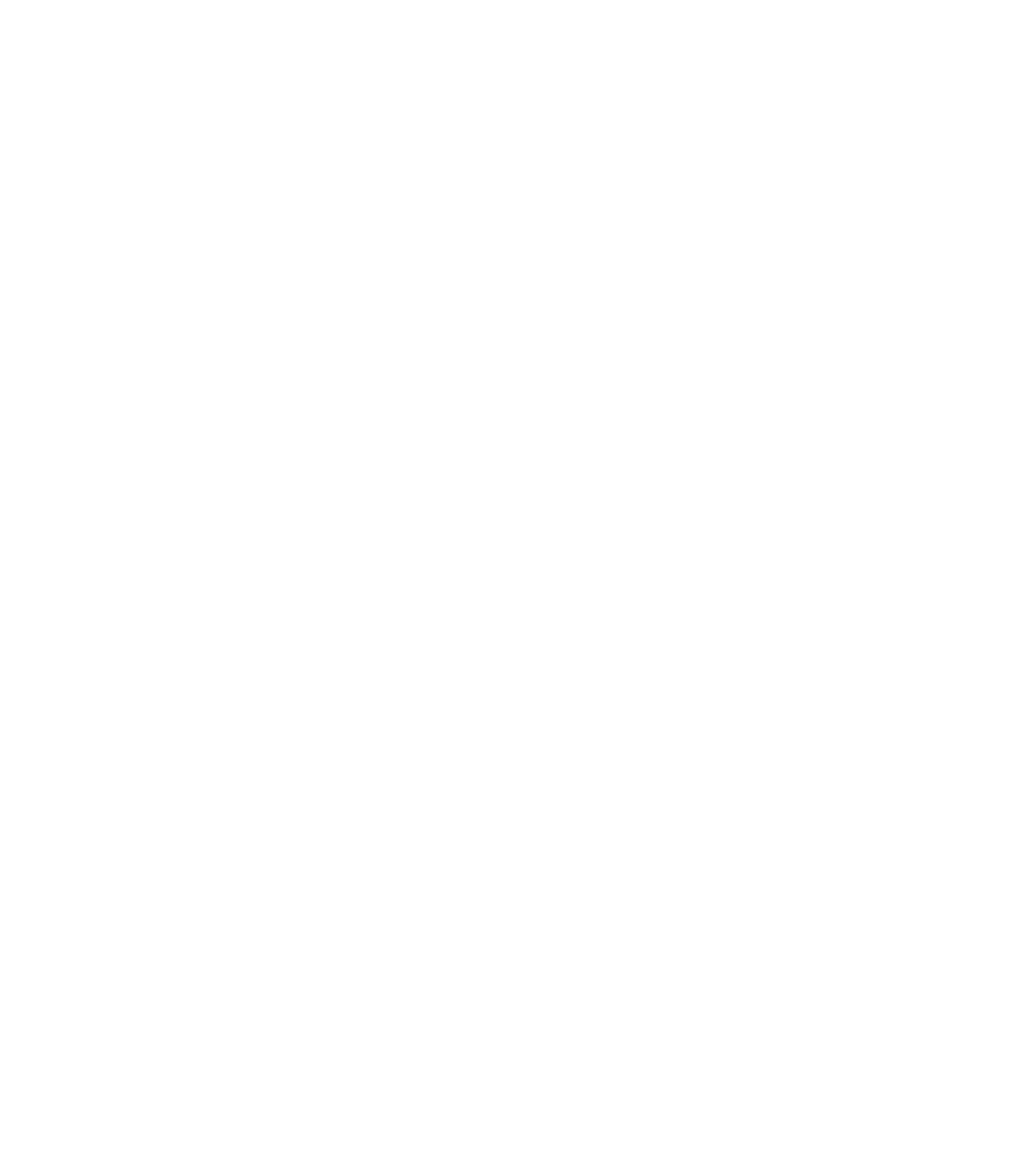
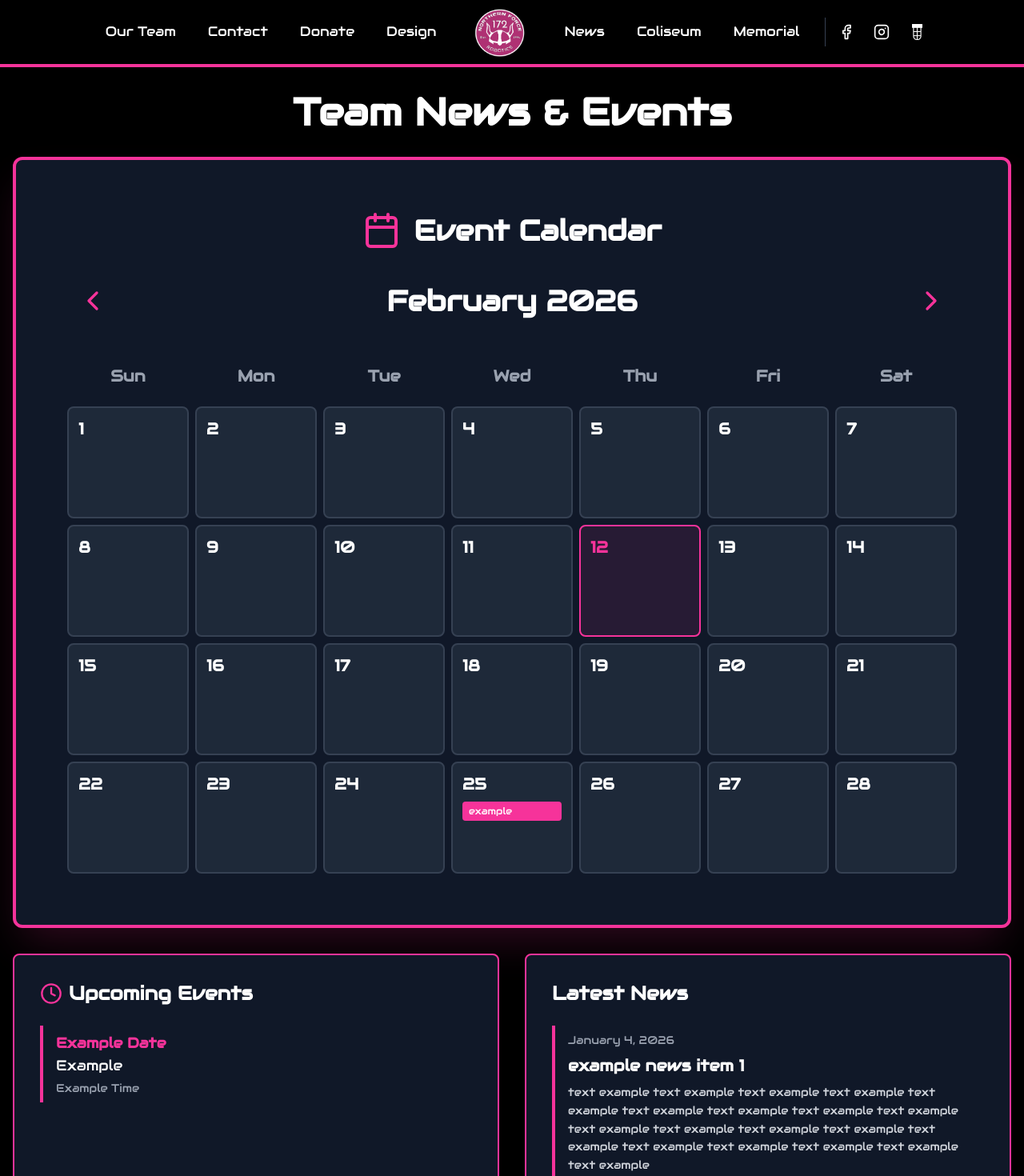
Before and after one commit to NorthernForce/Web2026RobotAwesomeness, a React (Vite) app: page /news in a window 1280 px wide. Before the commit this address had no page. Shown: the top 1470 px of the page at 80% size. Before the commit the page ends 800 px from the top, so only its background shows below. Built offline with nearby package versions, Linux system fonts and the light colour scheme.

Commit message:
Add NewsPage and EventCalendar components; update routing in App and Navigation

```diff
--- a/src/App.tsx
+++ b/src/App.tsx
@@ -4,6 +4,7 @@
 import Design from './Design';
 import Contact from './Contact';
 import { ComingSoonPage } from './ComingSoonPage';
+import { NewsPage } from './NewsPage';
 
 function ScrollToTop() {
   const { pathname } = useLocation();
@@ -24,6 +25,7 @@
         <Route path="/design" element={<Design />} />
         <Route path="/contact" element={<Contact />} />
         <Route path="/comingsoonpage" element={<ComingSoonPage />} />
+        <Route path="/news" element={<NewsPage />} />
       </Routes>
     </Router>
   );
--- /dev/null
+++ b/src/NewsPage.tsx
@@ -0,0 +1,103 @@
+import { Calendar, Clock } from 'lucide-react';
+import { EventCalendar } from './components/EventCalendar';
+import { Navigation } from './components/Navigation';
+import { LinksSection } from './components/LinksSection';
+import { Footer } from './components/Footer';
+
+export function NewsPage() {
+  // Define calendar events
+  const events = [
+    // month is 0-indexed, so 1 = February
+    { date: new Date(2026, 1, 25), title: 'example' },
+
+    // Pine Tree - Falmouth, ME
+    {
+      startDate: new Date(2026, 2, 6),
+      endDate: new Date(2026, 2, 8),
+      title: 'Week 1 - Pine Tree (Falmouth, ME)',
+      color: 'bg-purple-600'
+    },
+
+    // UNH - Durham, NH
+    {
+      startDate: new Date(2026, 2, 27),
+      endDate: new Date(2026, 2, 29),
+      title: 'Week 4 - UNH',
+      color: 'bg-purple-600'
+    },
+  ];
+
+  const newsItems = [
+    {
+      title: 'example news item 1',
+      date: 'January 4, 2026',
+      content: 'text example text example text example text example text example text example text example text example text example text example text example text example text example text example text example text example text example text example text example',
+    },
+  ];
+
+  return (
+    <div className="bg-black min-h-screen">
+      <Navigation />
+      <div className="max-w-[1800px] mx-auto px-4 py-8">
+        <h1 className="text-5xl font-bold text-white mb-8 text-center">
+          Team News & Events
+        </h1>
+
+        {/* Full Page Calendar Section */}
+        <div className="mb-8">
+          <div className="bg-gray-900 border-4 border-pink-500 rounded-xl p-8 lg:p-16 shadow-2xl shadow-pink-500/20">
+            <div className="flex items-center justify-center gap-4 mb-8">
+              <Calendar className="w-12 h-12 text-pink-500" />
+              <h2 className="text-4xl font-bold text-white">Event Calendar</h2>
+            </div>
+
+            <EventCalendar events={events} />
+          </div>
+        </div>
+
+        {/* Upcoming Events and News in Two Columns */}
+        <div className="grid grid-cols-1 lg:grid-cols-2 gap-8">
+          {/* Upcoming Events */}
+          <div className="bg-gray-900 border-2 border-pink-500 rounded-lg p-8">
+            <div className="flex items-center gap-2 mb-6">
+              <Clock className="w-7 h-7 text-pink-500" />
+              <h3 className="text-2xl font-bold text-white">Upcoming Events</h3>
+            </div>
+            <ul className="space-y-4">
+              <li className="border-l-4 border-pink-500 pl-4 py-2">
+                <div className="text-pink-500 font-bold text-lg">Example Date</div>
+                <div className="text-white text-lg">Example</div>
+                <div className="text-gray-400 text-sm mt-1">Example Time</div>
+              </li>
+            </ul>
+          </div>
+
+          {/* Latest News */}
+          <div className="bg-gray-900 border-2 border-pink-500 rounded-lg p-8">
+            <h3 className="text-2xl font-bold text-white mb-6">Latest News</h3>
+            <div className="space-y-4">
+              {newsItems.map((item, index) => (
+                <article
+                  key={index}
+                  className="border-l-4 border-pink-500 pl-4 py-2"
+                >
+                  <div className="flex items-center gap-2 mb-2">
+                    <span className="text-gray-400 text-sm">{item.date}</span>
+                  </div>
+                  <h4 className="text-xl font-bold text-white mb-2">
+                    {item.title}
+                  </h4>
+                  <p className="text-gray-300 text-sm leading-relaxed">
+                    {item.content}
+                  </p>
+                </article>
+              ))}
+            </div>
+          </div>
+        </div>
+      </div>
+      <LinksSection />
+      <Footer />
+    </div>
+  );
+}
--- /dev/null
+++ b/src/components/EventCalendar.tsx
@@ -0,0 +1,180 @@
+import { ChevronLeft, ChevronRight } from 'lucide-react';
+import { useState } from 'react';
+
+interface CalendarEvent {
+  date?: Date;
+  startDate?: Date;
+  endDate?: Date;
+  title: string;
+  color?: string;
+}
+
+interface EventCalendarProps {
+  events: CalendarEvent[];
+}
+
+export function EventCalendar({ events }: EventCalendarProps) {
+  const [currentDate, setCurrentDate] = useState(new Date());
+
+  const monthNames = [
+    'January', 'February', 'March', 'April', 'May', 'June',
+    'July', 'August', 'September', 'October', 'November', 'December'
+  ];
+
+  const daysOfWeek = ['Sun', 'Mon', 'Tue', 'Wed', 'Thu', 'Fri', 'Sat'];
+
+  const goToPreviousMonth = () => {
+    setCurrentDate(new Date(currentDate.getFullYear(), currentDate.getMonth() - 1, 1));
+  };
+
+  const goToNextMonth = () => {
+    setCurrentDate(new Date(currentDate.getFullYear(), currentDate.getMonth() + 1, 1));
+  };
+
+  const getDaysInMonth = (date: Date) => {
+    const year = date.getFullYear();
+    const month = date.getMonth();
+    const firstDay = new Date(year, month, 1);
+    const lastDay = new Date(year, month + 1, 0);
+    const daysInMonth = lastDay.getDate();
+    const startingDayOfWeek = firstDay.getDay();
+
+    const days: (number | null)[] = [];
+
+    // Add empty cells for days before the month starts
+    for (let i = 0; i < startingDayOfWeek; i++) {
+      days.push(null);
+    }
+
+    // Add all days of the month
+    for (let i = 1; i <= daysInMonth; i++) {
+      days.push(i);
+    }
+
+    return days;
+  };
+
+  const getEventsForDate = (day: number | null) => {
+    if (!day) return [];
+
+    const dateToCheck = new Date(
+      currentDate.getFullYear(),
+      currentDate.getMonth(),
+      day
+    );
+
+    return events.filter(event => {
+      // Check for single-day events
+      if (event.date) {
+        return (
+          event.date.getDate() === dateToCheck.getDate() &&
+          event.date.getMonth() === dateToCheck.getMonth() &&
+          event.date.getFullYear() === dateToCheck.getFullYear()
+        );
+      }
+
+      // Check for date range events
+      if (event.startDate && event.endDate) {
+        const checkTime = dateToCheck.getTime();
+        const startTime = new Date(event.startDate.getFullYear(), event.startDate.getMonth(), event.startDate.getDate()).getTime();
+        const endTime = new Date(event.endDate.getFullYear(), event.endDate.getMonth(), event.endDate.getDate()).getTime();
+        return checkTime >= startTime && checkTime <= endTime;
+      }
+
+      return false;
+    });
+  };
+
+  const isToday = (day: number | null) => {
+    if (!day) return false;
+    const today = new Date();
+    return (
+      day === today.getDate() &&
+      currentDate.getMonth() === today.getMonth() &&
+      currentDate.getFullYear() === today.getFullYear()
+    );
+  };
+
+  const days = getDaysInMonth(currentDate);
+
+  return (
+    <div className="w-full">
+      {/* Calendar Header */}
+      <div className="flex items-center justify-between mb-8">
+        <button
+          onClick={goToPreviousMonth}
+          className="text-pink-500 hover:bg-pink-500/20 rounded-lg p-3 transition-colors"
+        >
+          <ChevronLeft className="w-10 h-10" />
+        </button>
+        <h2 className="text-4xl font-bold text-white">
+          {monthNames[currentDate.getMonth()]} {currentDate.getFullYear()}
+        </h2>
+        <button
+          onClick={goToNextMonth}
+          className="text-pink-500 hover:bg-pink-500/20 rounded-lg p-3 transition-colors"
+        >
+          <ChevronRight className="w-10 h-10" />
+        </button>
+      </div>
+
+      {/* Days of Week Header */}
+      <div className="grid grid-cols-7 gap-2 mb-2">
+        {daysOfWeek.map(day => (
+          <div
+            key={day}
+            className="text-center text-gray-400 font-bold text-xl py-4"
+          >
+            {day}
+          </div>
+        ))}
+      </div>
+
+      {/* Calendar Grid */}
+      <div className="grid grid-cols-7 gap-2">
+        {days.map((day, index) => {
+          const dayEvents = getEventsForDate(day);
+          const todayHighlight = isToday(day);
+
+          return (
+            <div
+              key={index}
+              className={`
+                min-h-[140px] border-2 rounded-lg p-3
+                ${day ? 'bg-gray-800 border-gray-700' : 'bg-transparent border-transparent'}
+                ${todayHighlight ? 'border-pink-500 bg-pink-500/10' : ''}
+                hover:border-pink-500/50 transition-colors
+              `}
+            >
+              {day && (
+                <>
+                  <div className={`text-xl font-bold mb-2 ${todayHighlight ? 'text-pink-500' : 'text-white'}`}>
+                    {day}
+                  </div>
+                  <div className="space-y-1">
+                    {dayEvents.slice(0, 3).map((event, eventIndex) => (
+                      <div
+                        key={eventIndex}
+                        className={`text-xs px-2 py-1 rounded truncate ${
+                          event.color || 'bg-pink-500'
+                        } text-white font-medium`}
+                        title={event.title}
+                      >
+                        {event.title}
+                      </div>
+                    ))}
+                    {dayEvents.length > 3 && (
+                      <div className="text-xs text-gray-400 px-2">
+                        +{dayEvents.length - 3} more
+                      </div>
+                    )}
+                  </div>
+                </>
+              )}
+            </div>
+          );
+        })}
+      </div>
+    </div>
+  );
+}
--- a/src/components/Navigation.tsx
+++ b/src/components/Navigation.tsx
@@ -44,15 +44,22 @@
 
           {/* Right buttons */}
           <div className="flex items-center gap-2">
-            {rightButtons.map((button) => (
-              <Link
+            {rightButtons.map((button) => {
+              let path = "/comingsoonpage";
+              if (button === 'News') path = "/news";
+              //if (button === 'Coliseum') path = "/coliseum";
+              //if (button === 'Memorial') path = "/memorial";
+
+              return (
+                <Link
                   key={button}
-                  to="/comingsoonpage"
+                  to={path}
                   className="px-4 py-2 text-white hover:text-pink-500 transition-colors text-[1.05rem]"
                 >
                   {button}
                 </Link>
-            ))}
+              );
+            })}
 
             {/* Social media icons */}
             <div className="flex items-center gap-2 ml-2 pl-2 border-l border-gray-700">
```
